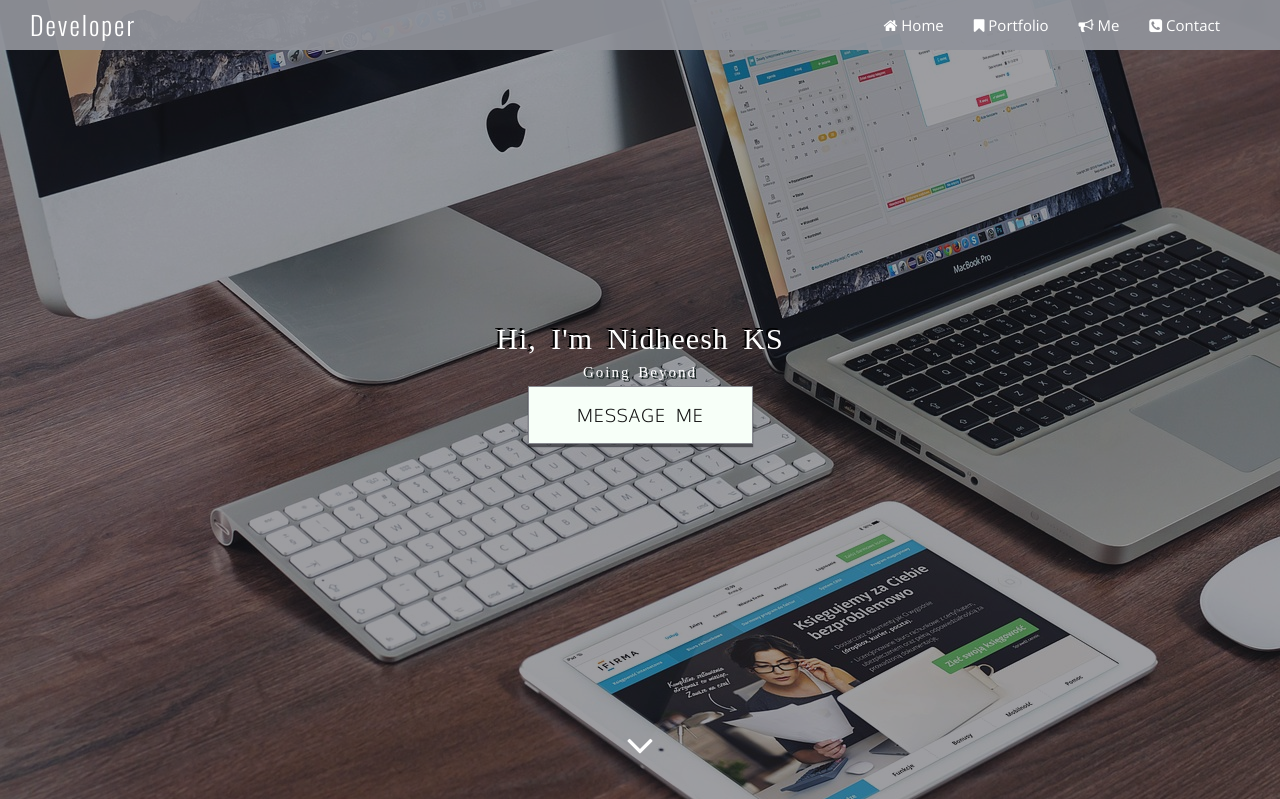
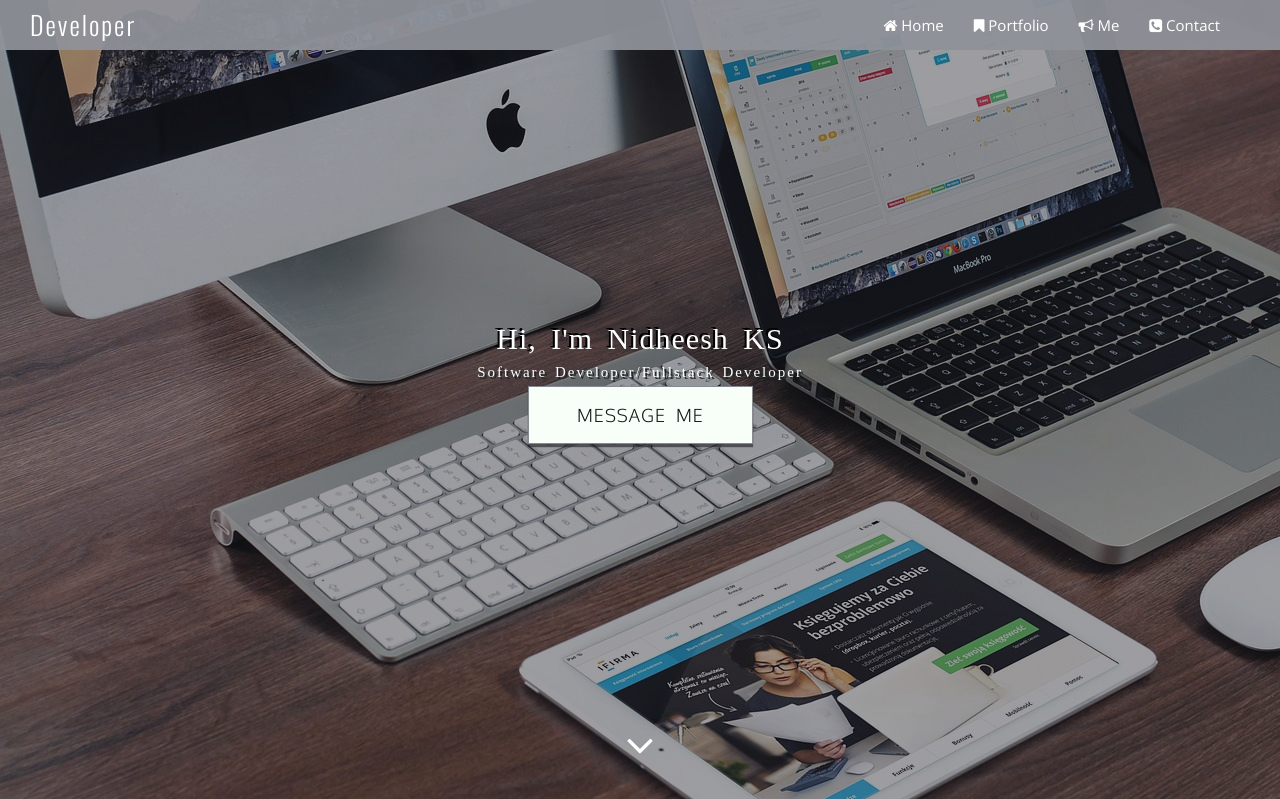
Before and after one commit to nidheesh146/portfolio, a Django app: page / in a window 1280 px wide. Shown: the top 799 px of the page. Run offline with Django 5.2, Linux system fonts and the light colour scheme; some libraries are stand-ins or nearby versions; some web fonts are replaced.

Commit message:
software developer

```diff
--- a/templates/index.html
+++ b/templates/index.html
@@ -177,7 +177,7 @@
                 <div class="middle text-center clearfix">
                     <div class="container">
                         <h1 class="pro-name">Hi, I'm <!-- <span style="color: #71b644;" > -->Nidheesh KS<!-- </span> --></h1>
-                        <p class="tagline">Going beyond</p>
+                        <p class="tagline">Software Developer/Fullstack Developer</p>
                         <div class="skills">
 
                         </div>  <!-- skills -->
```
